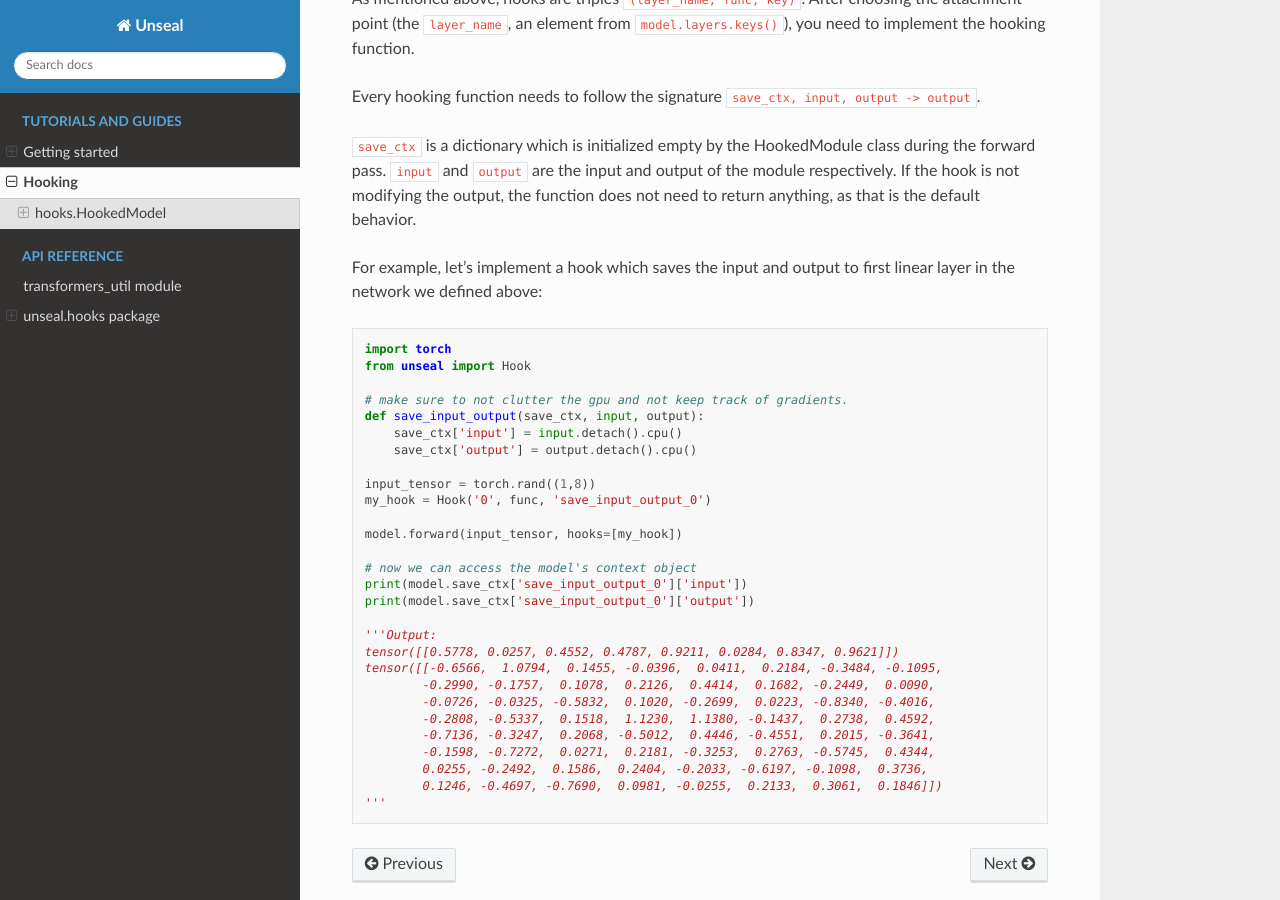
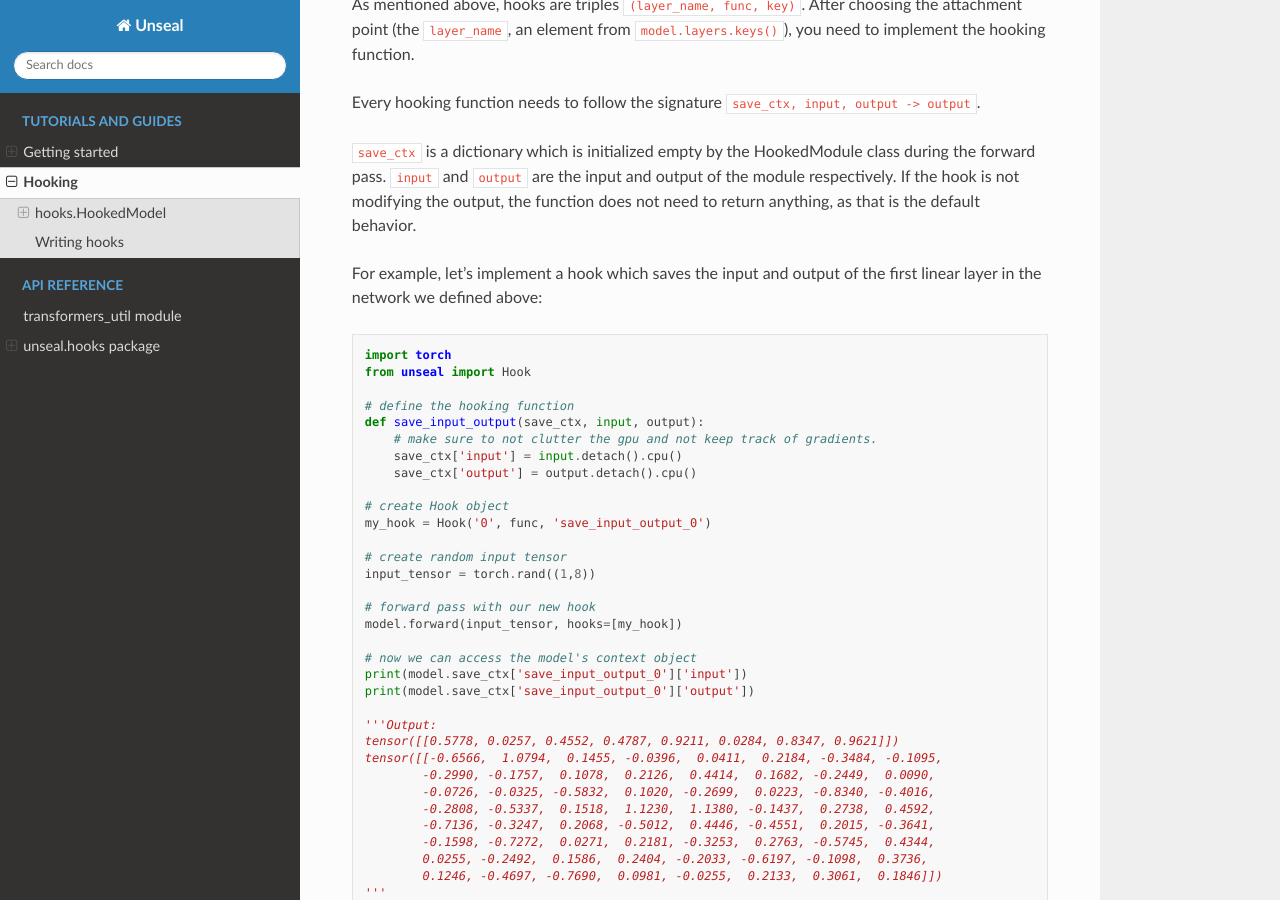
Before and after one commit to TomFrederik/unseal, a Sphinx documentation site: the page built from docs/source/tutorials/hooking.rst, in a window 1280 px wide and 900 px high, scrolled down 1799 px. Built offline with Sphinx 7.4.7 and the Read the Docs theme 2.0.0, drawn with Linux system fonts in a browser that asks for light colours; pages that are not in the unit, such as notebooks, are missing from menus.

Commit message:
update docs and gitignore

```diff
--- a/docs/source/tutorials/hooking.rst
+++ b/docs/source/tutorials/hooking.rst
@@ -84,7 +84,7 @@ be recalled via ``model.save_ctx[your_hook_key]``
 
 
 Writing hooks
------------------
+===============
 
 As mentioned above, hooks are triples ``(layer_name, func, key)``. After choosing the attachment point (the ``layer_name``, an element from ``model.layers.keys()``),
 you need to implement the hooking function.
@@ -95,7 +95,7 @@ Every hooking function needs to follow the signature ``save_ctx, input, output -
 during the forward pass. ``input`` and ``output`` are the input and output of the module respectively. If the hook is not modifying the output, the function does
 not need to return anything, as that is the default behavior.
 
-For example, let's implement a hook which saves the input and output to first linear layer in the network we defined above:
+For example, let's implement a hook which saves the input and output of the first linear layer in the network we defined above:
 
 
 .. code-block:: python
@@ -103,14 +103,19 @@ For example, let's implement a hook which saves the input and output to first li
     import torch
     from unseal import Hook
 
-    # make sure to not clutter the gpu and not keep track of gradients.
+    # define the hooking function
     def save_input_output(save_ctx, input, output):
+        # make sure to not clutter the gpu and not keep track of gradients.
         save_ctx['input'] = input.detach().cpu()
         save_ctx['output'] = output.detach().cpu()
 
-    input_tensor = torch.rand((1,8))
+    # create Hook object
     my_hook = Hook('0', func, 'save_input_output_0')
 
+    # create random input tensor
+    input_tensor = torch.rand((1,8))
+
+    # forward pass with our new hook
     model.forward(input_tensor, hooks=[my_hook])
 
     # now we can access the model's context object
```
Also changed, not shown: 1 other file.
